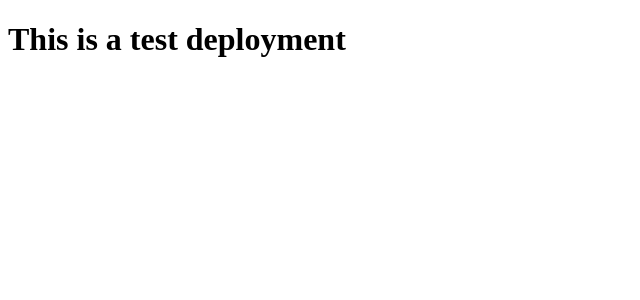
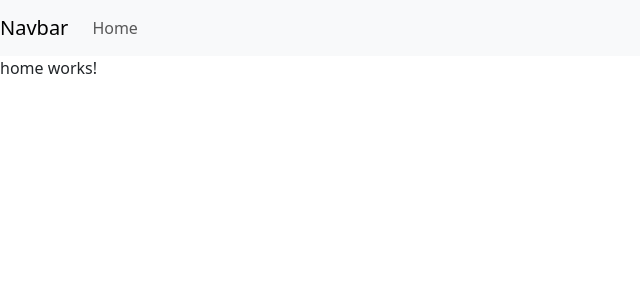
Before and after one commit to DanielIliev/AngularForum, an Angular app: page / in a window 1280 px wide. Shown: the top 300 px of the page, without its empty margins (0-640 px from the left). Built offline with nearby package versions, Linux system fonts and the light colour scheme.

Commit message:
Update: Bootstrap + homepage

```diff
--- a/angular.json
+++ b/angular.json
@@ -30,9 +30,12 @@
               "src/assets"
             ],
             "styles": [
+              "node_modules/bootstrap/dist/css/bootstrap.min.css",
               "src/styles.scss"
             ],
-            "scripts": []
+            "scripts": [
+              "node_modules/bootstrap/dist/js/bootstrap.bundle.min.js"
+            ]
           },
           "configurations": {
             "production": {
--- a/package.json
+++ b/package.json
@@ -18,6 +18,7 @@
     "@angular/platform-browser": "^16.1.0",
     "@angular/platform-browser-dynamic": "^16.1.0",
     "@angular/router": "^16.1.0",
+    "bootstrap": "^5.3.1",
     "rxjs": "~7.8.0",
     "tslib": "^2.3.0",
     "zone.js": "~0.13.0"
--- a/src/app/app-routing.module.ts
+++ b/src/app/app-routing.module.ts
@@ -1,10 +1,11 @@
 import { NgModule } from '@angular/core';
 import { RouterModule, Routes } from '@angular/router';
+import { HomeComponent } from './core/home/home.component';
 
-const routes: Routes = [];
+const routes: Routes = [{ path: '', title: 'Home', component: HomeComponent }];
 
 @NgModule({
   imports: [RouterModule.forRoot(routes)],
-  exports: [RouterModule]
+  exports: [RouterModule],
 })
-export class AppRoutingModule { }
+export class AppRoutingModule {}
--- a/src/app/app.component.html
+++ b/src/app/app.component.html
@@ -1,3 +1,23 @@
-<div>
-  <h1>This is a test deployment</h1>
-</div>
+<nav class="navbar navbar-expand-lg navbar-light bg-light">
+  <a class="navbar-brand" href="/">Navbar</a>
+  <button
+    class="navbar-toggler"
+    type="button"
+    data-bs-toggle="collapse"
+    data-bs-target="#navbarSupportedContent"
+    aria-controls="navbarSupportedContent"
+    aria-expanded="false"
+    aria-label="Toggle navigation"
+  >
+    <span class="navbar-toggler-icon"></span>
+  </button>
+
+  <div class="collapse navbar-collapse" id="navbarSupportedContent">
+    <ul class="navbar-nav mr-auto">
+      <li class="nav-item">
+        <a routerLink="/" class="nav-link">Home</a>
+      </li>
+    </ul>
+  </div>
+</nav>
+<router-outlet></router-outlet>
--- a/src/app/app.module.ts
+++ b/src/app/app.module.ts
@@ -3,6 +3,7 @@
 
 import { AppRoutingModule } from './app-routing.module';
 import { AppComponent } from './app.component';
+import { CoreModule } from './core/core.module';
 
 @NgModule({
   declarations: [
@@ -10,7 +11,8 @@
   ],
   imports: [
     BrowserModule,
-    AppRoutingModule
+    AppRoutingModule,
+    CoreModule
   ],
   providers: [],
   bootstrap: [AppComponent]
--- /dev/null
+++ b/src/app/core/home/home.component.html
@@ -0,0 +1 @@
+<p>home works!</p>
```
Also changed, not shown: src/app/core/core.module.ts (added, +10 -0 lines), src/app/core/home/home.component.ts (added, +10 -0 lines), src/app/core/home/home.component.scss (added), 2 other files (tests, documents, lock files or other folders).
